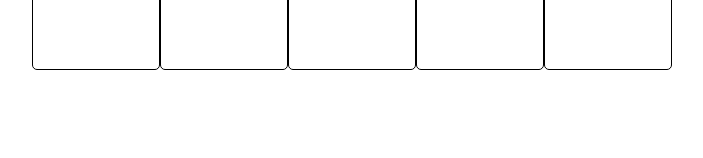
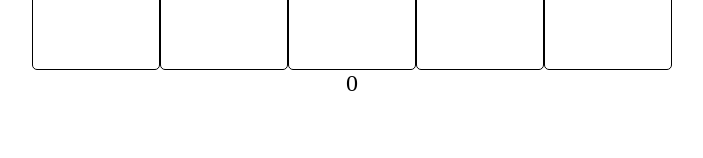
Before and after one commit to KarolisGaiv/memory-card, a React (Create React App) app: page / in a window 1280 px wide. Shown: the part 142-300 px from the top of the page, without its empty margins (288-991 px from the left). Built offline with nearby package versions, Linux system fonts and the light colour scheme.

Commit message:
Add current result counter and funcionality to check and reset counter if same value was chosen

```diff
--- a/src/App.js
+++ b/src/App.js
@@ -5,6 +5,7 @@ import Card from './components/Card/Card';
 function App() {
   const [currencyArray, setCurrencyArray] = useState([]);
   const [userPicks, setUserPicks] = useState([]);
+  const [recordCounter, setRecordCounter] = useState(0);
 
   useEffect(() => {
     generateRandomArray();
@@ -29,15 +30,22 @@ function App() {
       let index = Math.floor(Math.random() * 10);
       randomArray.push(dataBase[index]);
     }
-    setCurrencyArray(randomArray);
+    return setCurrencyArray(randomArray);
   }
 
   function handleClick(e) {
-    console.log(userPicks);
     const targetCard = e.target.innerText;
-    console.log(targetCard);
     setUserPicks((prevPicks) => [...prevPicks, targetCard]);
-    console.log(userPicks);
+    calculateResult(userPicks, targetCard);
+  }
+
+  function calculateResult(previousTurns, currentTurn) {
+    if (previousTurns.includes(currentTurn)) {
+      setRecordCounter(0);
+      setUserPicks([]);
+    } else {
+      setRecordCounter(recordCounter + 1);
+    }
   }
 
   return (
@@ -47,7 +55,9 @@ function App() {
         {currencyArray.map((item, index) => {
           return <Card name={item} key={index} handleClick={handleClick} />;
         })}
+        {console.log(userPicks)}
       </main>
+      <div className='counter'>{recordCounter}</div>
     </div>
   );
 }
--- a/src/styles/app.scss
+++ b/src/styles/app.scss
@@ -11,3 +11,7 @@ body {
 .content {
   display: flex;
 }
+
+.counter {
+  font-size: $size-24;
+}
```
